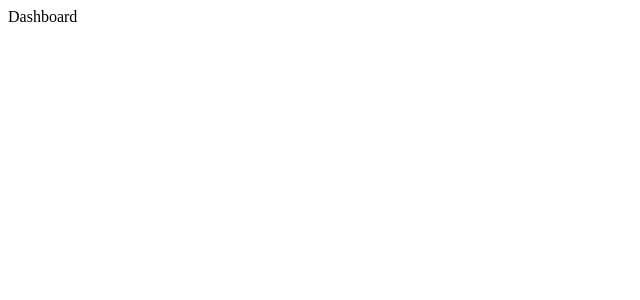
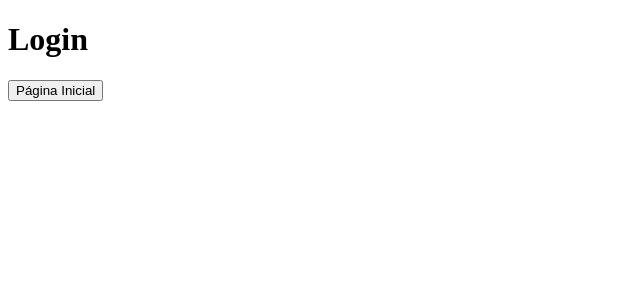
Before and after one commit to 4ugusto5ouza/aulas-react-lucas-souza, a React (Create React App) app: page /entrar in a window 1280 px wide. Shown: the top 300 px of the page, without its empty margins (0-640 px from the left). Built offline with nearby package versions, Linux system fonts and the light colour scheme.

Commit message:
useNavigate react-router-dom

```diff
--- a/src/app/pages/dashboard/Dashboard.tsx
+++ b/src/app/pages/dashboard/Dashboard.tsx
@@ -1,3 +1,10 @@
+import { Link } from "react-router-dom";
+
 export const Dashboard = () => {
-  return <div>Dashboard</div>;
+  return (
+    <div>
+      <h1>Dashboard</h1>
+      <Link to={"/entrar"}>Login</Link>
+    </div>
+  );
 };
--- a/src/app/pages/index.tsx
+++ b/src/app/pages/index.tsx
@@ -1 +1,2 @@
 export * from "./dashboard/Dashboard";
+export * from "./login/Login";
--- /dev/null
+++ b/src/app/pages/login/Login.tsx
@@ -0,0 +1,15 @@
+import { useNavigate } from "react-router-dom";
+export const Login = () => {
+  const navigate = useNavigate();
+
+  const handleClick = () => {
+    navigate("pagina-inicial");
+  };
+
+  return (
+    <div>
+      <h1>Login</h1>
+      <button onClick={handleClick}>Página Inicial</button>
+    </div>
+  );
+};
--- a/src/app/routes/index.tsx
+++ b/src/app/routes/index.tsx
@@ -1,11 +1,12 @@
-import { BrowserRouter, Routes, Route, Navigate } from "react-router-dom";
-import { Dashboard } from "../pages";
+import { BrowserRouter, Routes, Route } from "react-router-dom";
+import { Dashboard, Login } from "../pages";
 
 export const AppRoutes = () => {
   return (
     <BrowserRouter>
       <Routes>
         <Route path="/" element={<Dashboard />} />
+        <Route path="/entrar" element={<Login />} />
         <Route path="*" element={<Dashboard />} />
       </Routes>
     </BrowserRouter>
```
